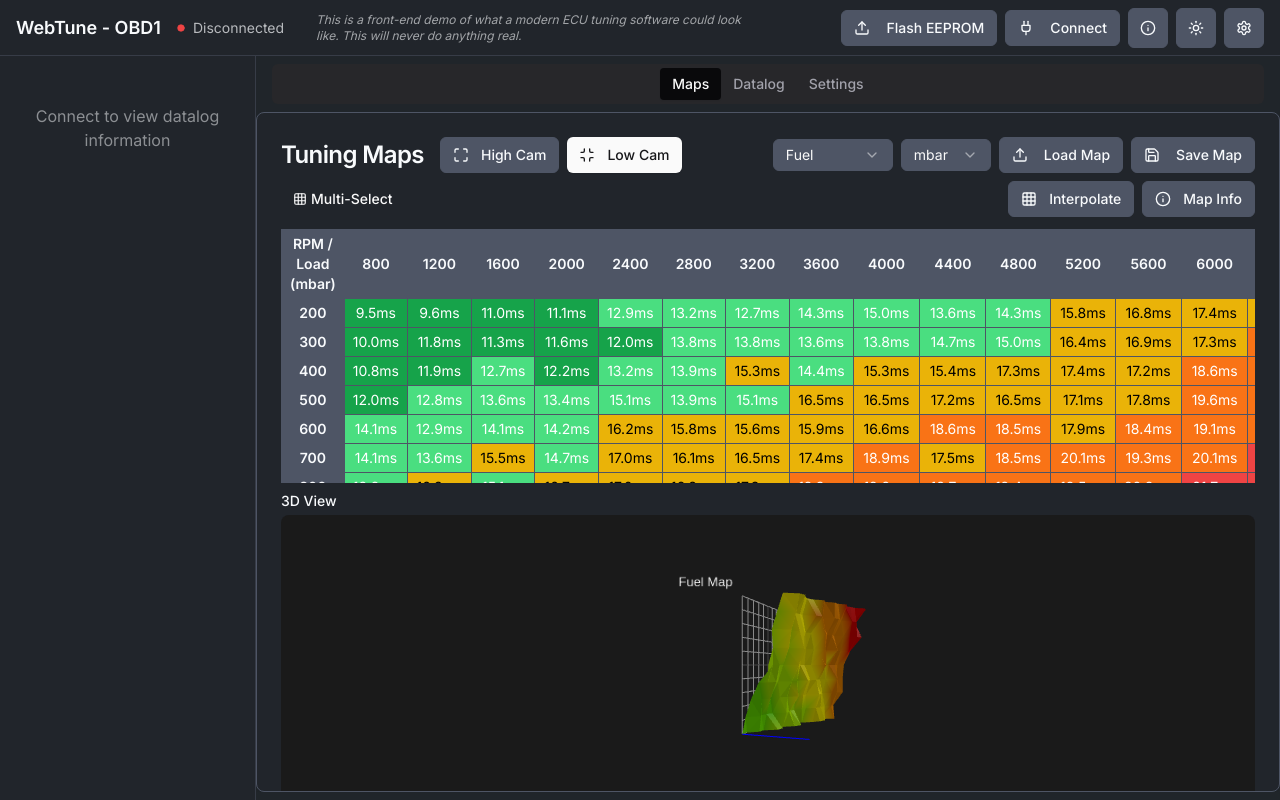
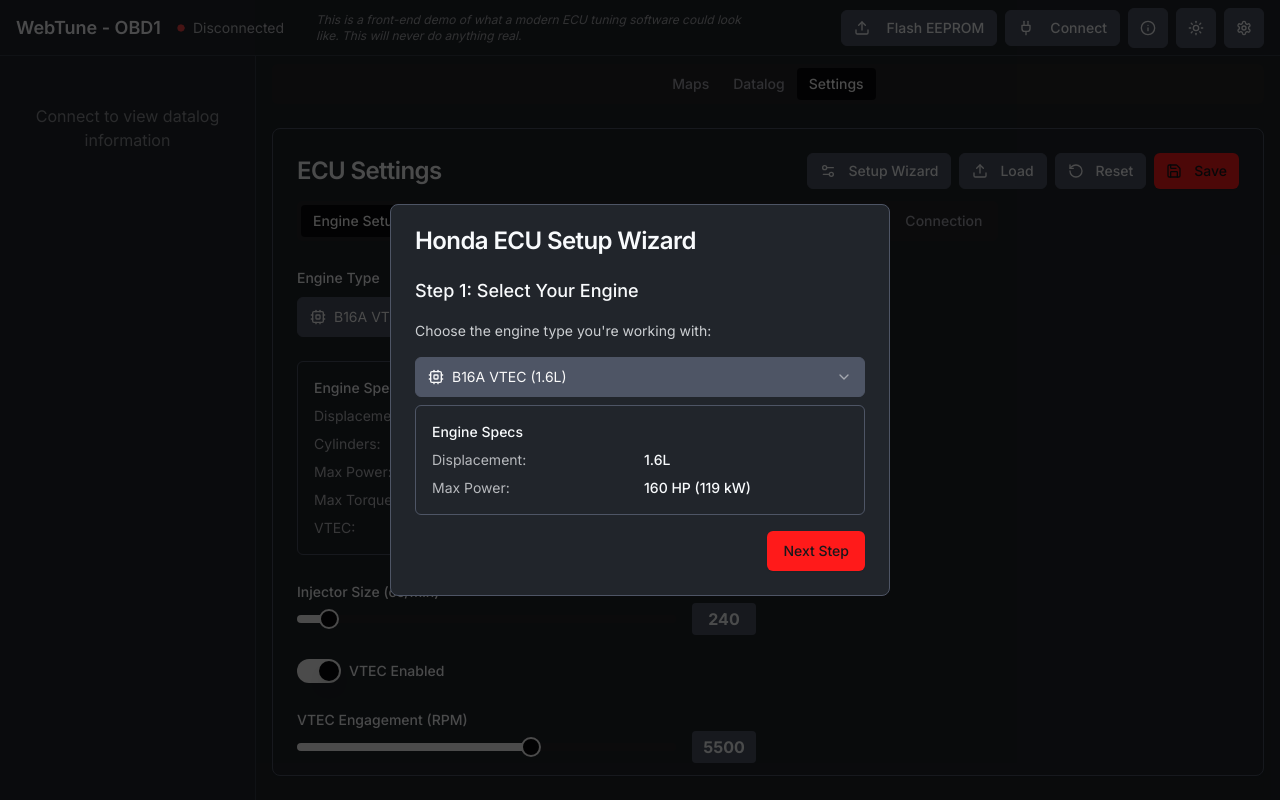
Before and after one commit to MrBn100ful/honda-tune-web, a React (Vite) app: page / in a window 1280 px wide. Built offline with nearby package versions, Linux system fonts and the light colour scheme.

Commit message:
Fix: Show setup wizard on first load
The setup wizard was not showing on the first load. This commit fixes the issue.

```diff
--- a/src/components/tuning/TuningSettings.tsx
+++ b/src/components/tuning/TuningSettings.tsx
@@ -167,7 +167,13 @@ const TRANSMISSIONS: TransmissionData[] = [
 ];
 
 // Initial setup dialog component
-const SetupWizard = ({ isOpen, onClose, onComplete }) => {
+interface SetupWizardProps {
+  isOpen: boolean;
+  onClose: () => void;
+  onComplete: (settings: { engine: string; transmission: string; injectorSize: number }) => void;
+}
+
+const SetupWizard = ({ isOpen, onClose, onComplete }: SetupWizardProps) => {
   const [step, setStep] = useState(1);
   const [selectedEngine, setSelectedEngine] = useState("b16a");
   const [selectedTransmission, setSelectedTransmission] = useState("b-series-m5");
@@ -393,7 +399,7 @@ const TuningSettings = () => {
   ]);
 
   // Setup wizard state
-  const [showSetupWizard, setShowSetupWizard] = useState(false);
+  const [showSetupWizard, setShowSetupWizard] = useState(true);
   const [hasCompletedSetup, setHasCompletedSetup] = useState(false);
 
   // Update settings when engine/transmission is changed
@@ -424,8 +430,11 @@ const TuningSettings = () => {
     }
   }, [transmissionType]);
 
-  // Check if this is the first load
+  // Check if this is the first load - Modified to force show the wizard
   useEffect(() => {
+    // Clear the localStorage setup flag to always show the wizard for testing
+    localStorage.removeItem('ecuSetupCompleted');
+
     const setupCompleted = localStorage.getItem('ecuSetupCompleted');
     if (!setupCompleted) {
       setShowSetupWizard(true);
@@ -620,8 +629,22 @@ const TuningSettings = () => {
     reader.readAsText(file);
   };
 
+  // Force the setup wizard to show
+  useEffect(() => {
+    if (!hasCompletedSetup) {
+      setShowSetupWizard(true);
+    }
+  }, [hasCompletedSetup]);
+
   return (
     <React.Fragment>
+      {showSetupWizard && (
+        <SetupWizard
+          isOpen={showSetupWizard}
+          onClose={() => setShowSetupWizard(false)}
+          onComplete={handleSetupComplete}
+        />
+      )}
       <Card className="w-full h-full bg-honda-dark border-honda-gray">
         <CardHeader className="pb-3">
           <div className="flex justify-between items-center">
--- a/src/pages/Index.tsx
+++ b/src/pages/Index.tsx
@@ -1,5 +1,5 @@
 
-import React, { useState } from 'react';
+import React, { useState, useEffect } from 'react';
 import Layout from '@/components/layout/Layout';
 import { Tabs, TabsContent, TabsList, TabsTrigger } from "@/components/ui/tabs";
 import FuelMap from '@/components/tuning/FuelMap';
@@ -7,7 +7,13 @@ import TuningSettings from '@/components/tuning/TuningSettings';
 import DataLogging from '@/components/tuning/DataLogging';
 
 const Index = () => {
-  const [activeTab, setActiveTab] = useState("maps");
+  const [activeTab, setActiveTab] = useState("settings"); // Changed default tab to settings
+
+  // Clear setup completion flag on initial load
+  useEffect(() => {
+    // This will force the setup wizard to show on load
+    localStorage.removeItem('ecuSetupCompleted');
+  }, []);
 
   return (
     <Layout>
```
